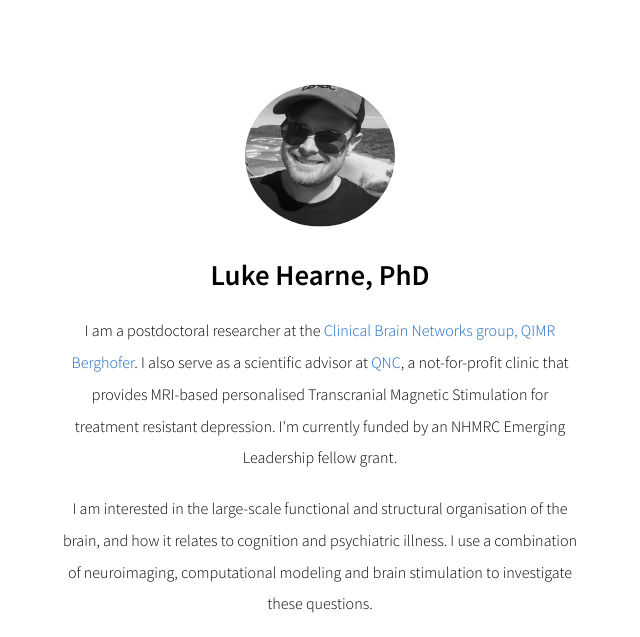
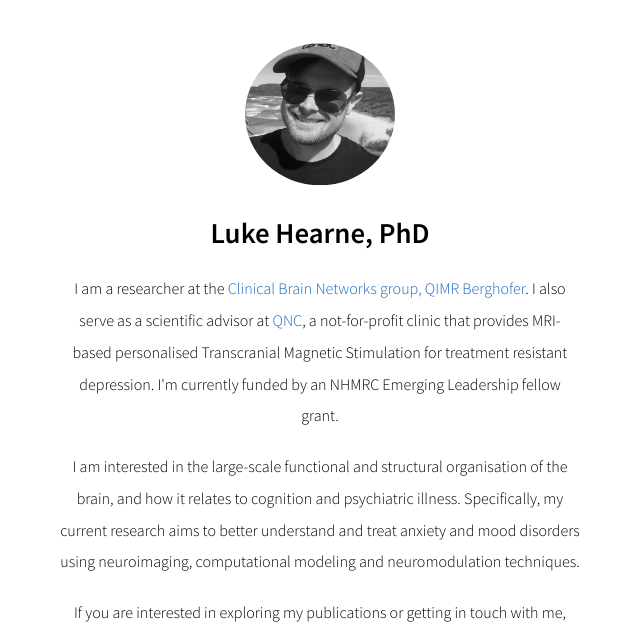
Before and after one commit to ljhearne/ljhearne.github.io, a plain HTML site: page index.html in a window 1280 px wide. Shown: the top 637 px of the page, without its empty margins (320-960 px from the left). Drawn offline with Linux system fonts and the light colour scheme; some icons are missing.

Commit message:
Update index.html
added extra info

```diff
--- a/index.html
+++ b/index.html
@@ -48,7 +48,7 @@
 
       <p>
         <small>
-        I am a postdoctoral researcher at the <a href="https://www.qimrberghofer.edu.au/our-research/mental-health-and-neuroscience/clinical-brain-networks/">Clinical Brain Networks group, QIMR Berghofer</a>.
+        I am a researcher at the <a href="https://www.qimrberghofer.edu.au/our-research/mental-health-and-neuroscience/clinical-brain-networks/">Clinical Brain Networks group, QIMR Berghofer</a>.
         I also serve as a scientific advisor at <a href="https://qldneurostimulation.com.au/">QNC</a>,
         a not-for-profit clinic that provides MRI-based personalised Transcranial Magnetic Stimulation for treatment resistant depression.
         I'm currently funded by an NHMRC Emerging Leadership fellow grant.
@@ -57,9 +57,14 @@
 
       <p>
         <small>
-        I am interested in the large-scale functional and structural organisation of the brain,
-        and how it relates to cognition and psychiatric illness. I use a combination of
-        neuroimaging, computational modeling and brain stimulation to investigate these questions.
+        I am interested in the large-scale functional and structural organisation of the brain, and how it relates to cognition and psychiatric illness.
+        Specifically, my current research aims to better understand and treat anxiety and mood disorders using neuroimaging, computational modeling and neuromodulation techniques.
+        </small>
+      </p>
+
+      <p>
+        <small>
+        If you are interested in exploring my publications or getting in touch with me, please find the relevant links below.
         </small>
       </p>
 
```
